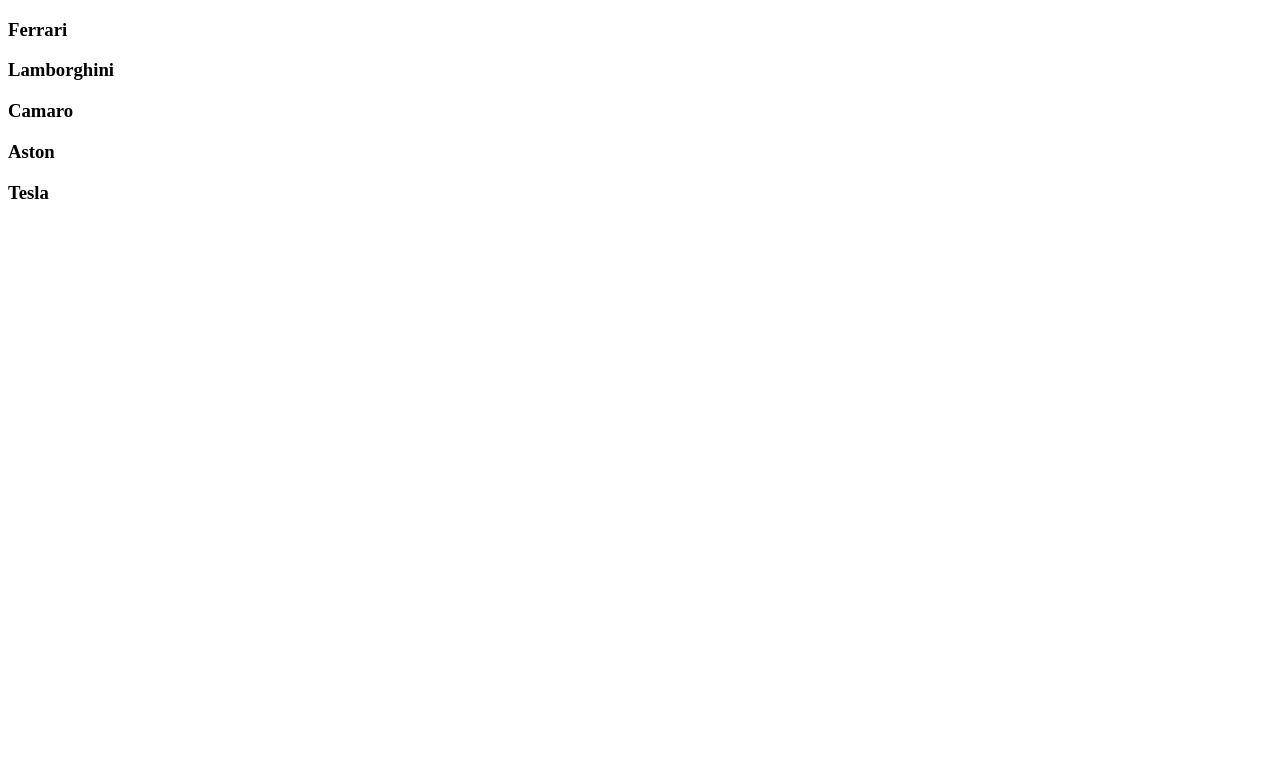
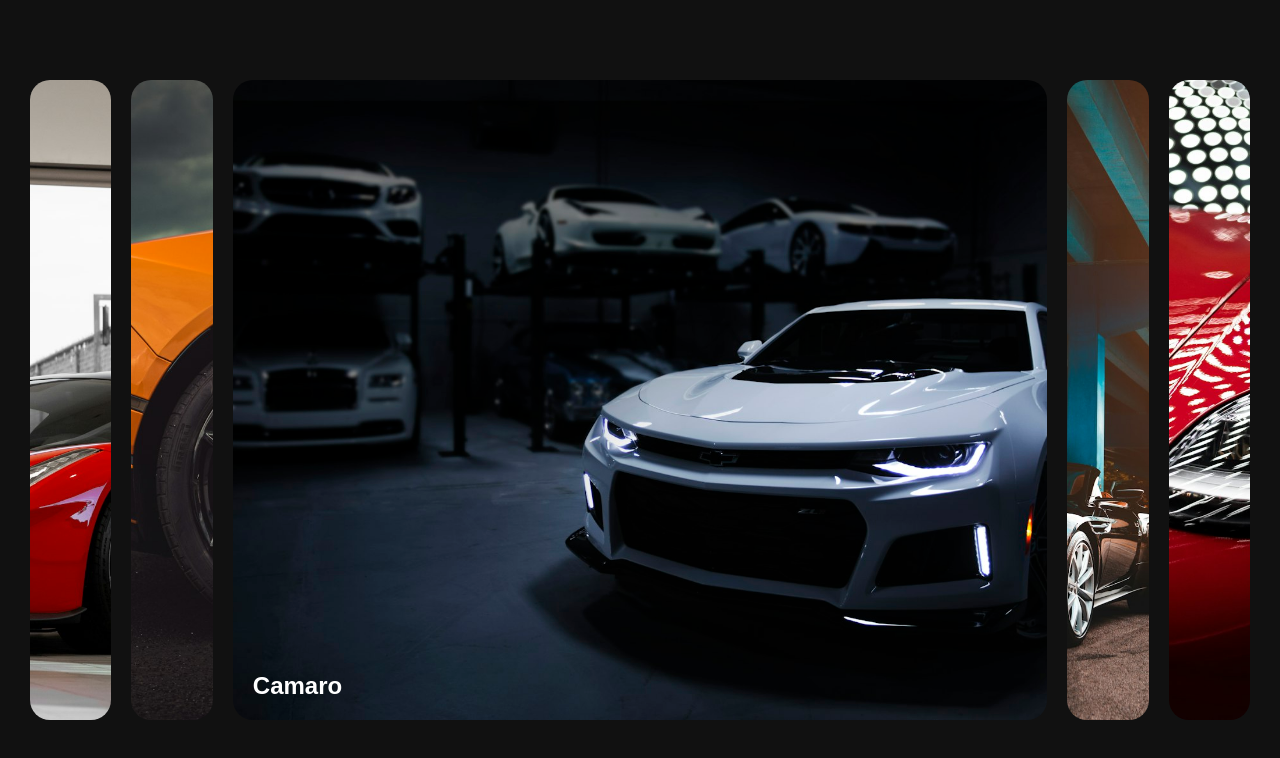
Before and after one commit to artem1993/galleryOfCards, a plain HTML site: page index.html in a window 1280 px wide. Drawn offline with nearby package versions, Linux system fonts and the light colour scheme; files that its build step writes are made by us from their sources; the site is published under a folder, as on GitHub Pages, so addresses that start at the root find nothing; a web font is replaced by a local one.

Commit message:
Update index.html

```diff
--- a/index.html
+++ b/index.html
@@ -3,27 +3,27 @@
     <head>
         <meta charset="UTF-8">
         <meta name="viewport" content="width=device-width, initial-scale=1.0">
-        <link rel="stylesheet" href="/css/style.css">
+        <link rel="stylesheet" href="css/style.css">
         <title>Карточки</title>
     </head>
     <body>
         <div class="container">
-            <div class="slide" style="background-image: url('/img/1.jpg');">
+            <div class="slide" style="background-image: url('img/1.jpg');">
                 <h3>Ferrari</h3>
             </div>
-            <div class="slide" style="background-image: url('/img/2.jpg');">
+            <div class="slide" style="background-image: url('img/2.jpg');">
                 <h3>Lamborghini</h3>
             </div>
-            <div class="slide" style="background-image: url('/img/3.jpg');">
+            <div class="slide" style="background-image: url('img/3.jpg');">
                 <h3>Camaro</h3>
             </div>
-            <div class="slide" style="background-image: url('/img/4.jpg');">
+            <div class="slide" style="background-image: url('img/4.jpg');">
                 <h3>Aston</h3>
             </div>
-            <div class="slide" style="background-image: url('/img/5.jpg');">
+            <div class="slide" style="background-image: url('img/5.jpg');">
                 <h3>Tesla</h3>
             </div>
         </div>
-        <script src="/js/app.js"></script>
+        <script src="js/app.js"></script>
     </body>
 </html>
```
